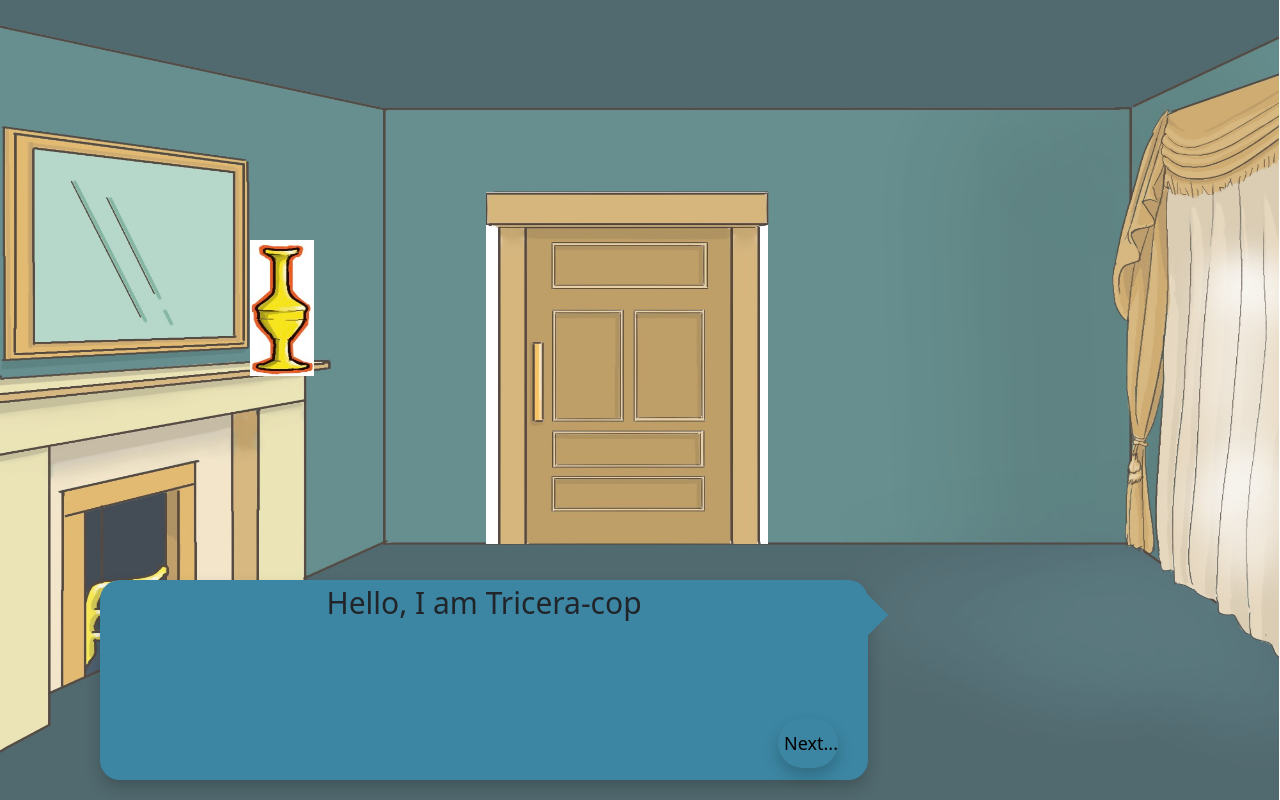
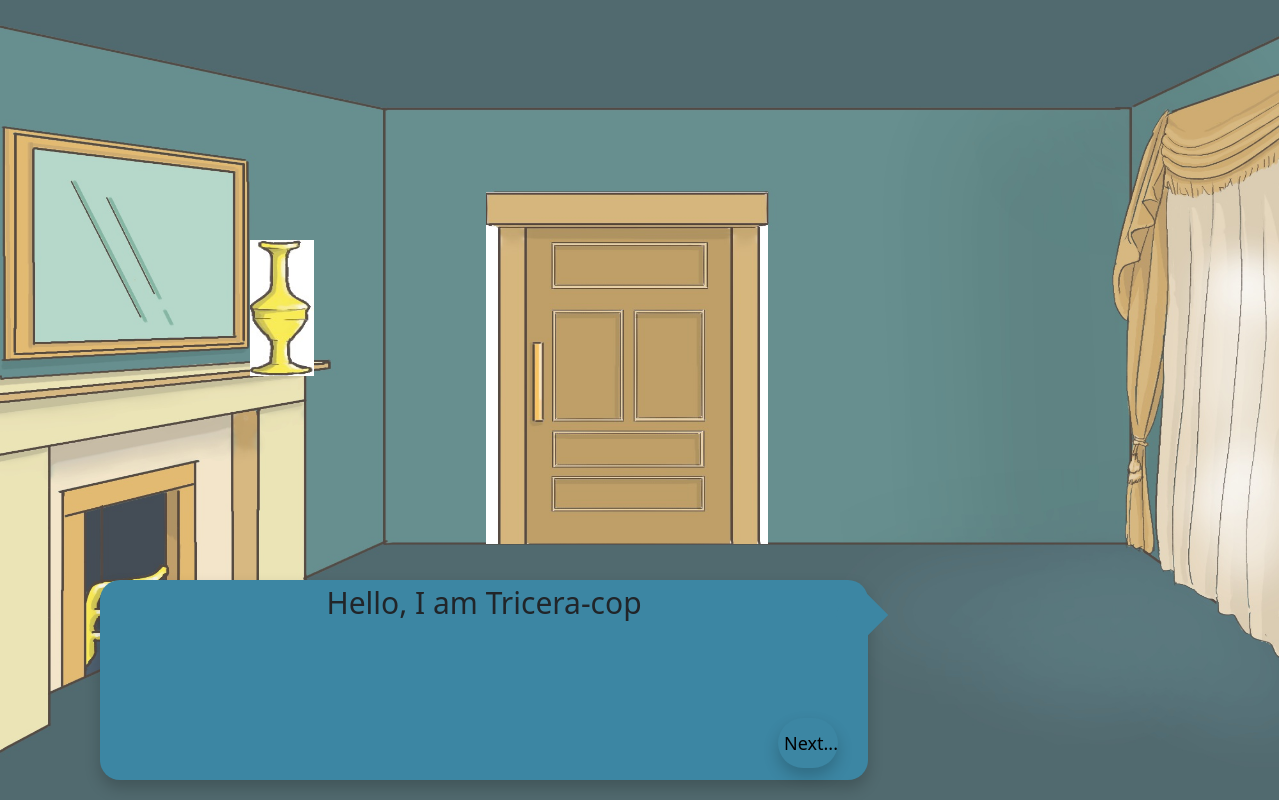
Before and after one commit to SeanEmmers/tricera-COPS, a React (Create React App) app: page / in a window 1280 px wide. Built offline with nearby package versions, Linux system fonts and the light colour scheme.

Commit message:
working highlighting jar

```diff
--- a/src/components/landing-room/LandingRoom.js
+++ b/src/components/landing-room/LandingRoom.js
@@ -5,6 +5,7 @@ import Popup from "./PopUp";
 import { useState } from 'react';
 import JarCropped from "./room-one-images/jar-cropped.jpeg";
 import DoorImg from "./room-one-images/roomOneDoor.jpeg";
+import JarBasic from "./room-one-images/JarBasic.jpeg";
 
 class SpeechBubble extends React.Component {
   constructor(props) {
@@ -29,6 +30,13 @@ class SpeechBubble extends React.Component {
   }
 }
 
+const Jar = () => {
+
+  return(
+    <img className="jarOutline" src={JarBasic} alt="Jar" onMouseOver={e => e.currentTarget.src = JarCropped } onMouseOut={e => e.currentTarget.src = JarBasic }/>
+  )
+}
+
 const Door = () => {
   const [buttonPopUp, setButtonPopup] = useState(false);
 
@@ -51,7 +59,7 @@ const LandingRoom = () => {
     <div className='LandingRoom'>
       <div className="parent">
         <img className="backgroundImage" src={RoomOneImage} alt="TriceraCop" />
-        <img className="jarOutline" src={JarCropped} alt="Jar" />
+        <Jar/>
         <Door/>
         <SpeechBubble/>
       </div>
```
Also changed, not shown: src/components/landing-room/room-one-images/JarBasic.jpeg (added).
